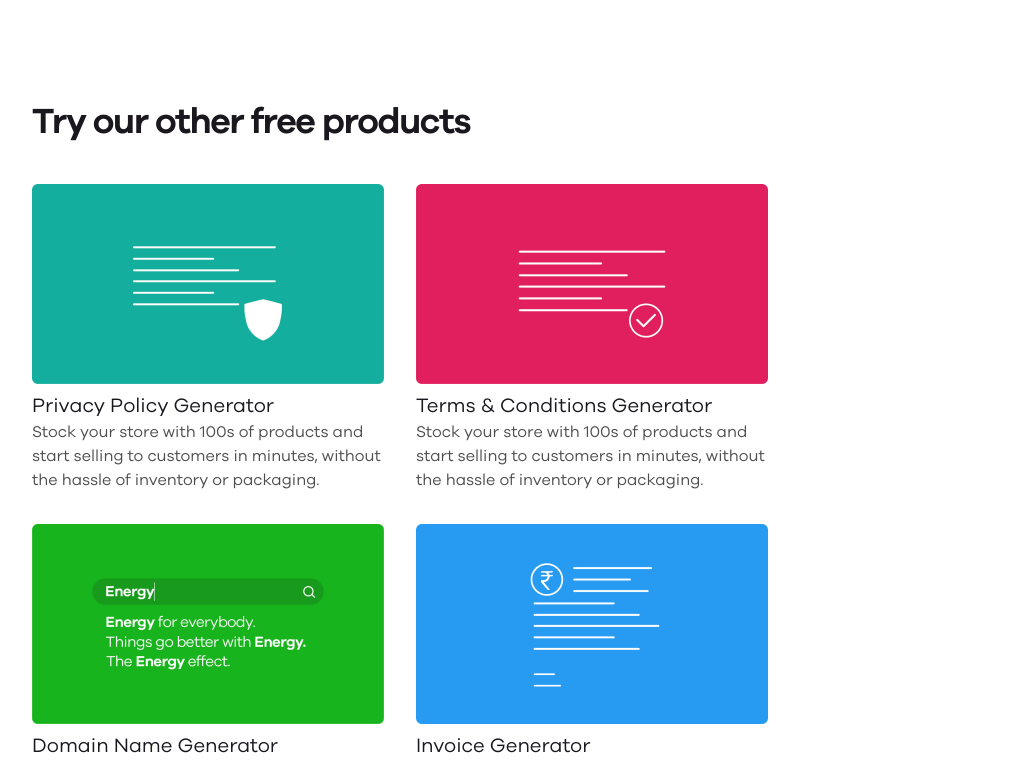
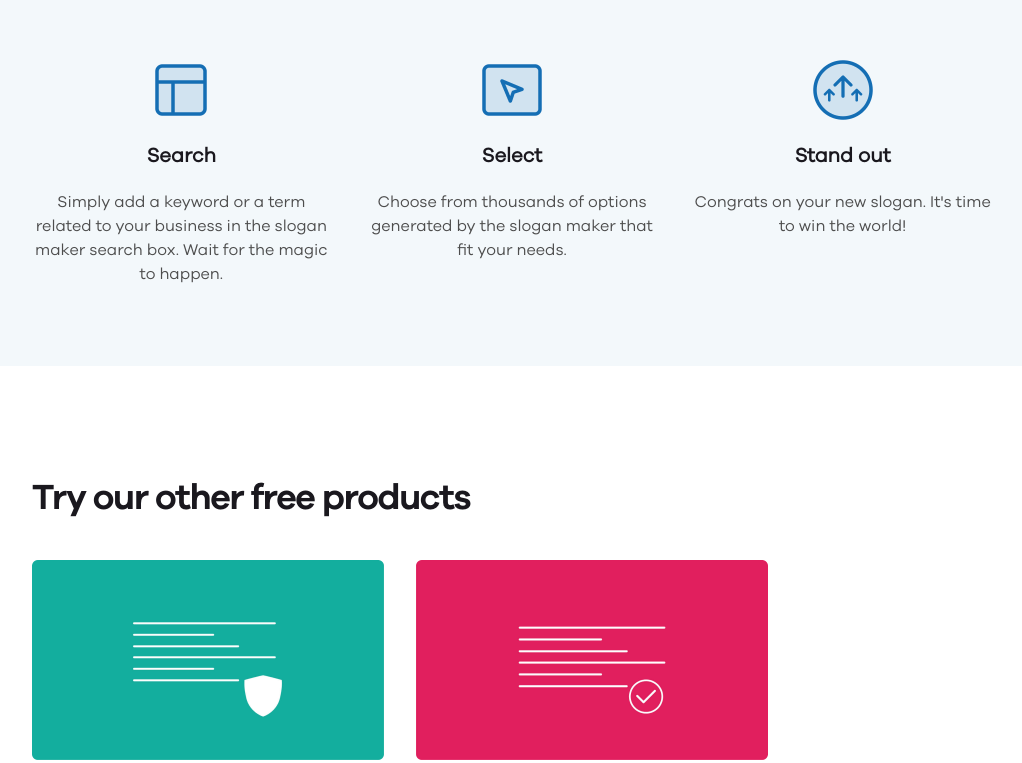
Before and after one commit to surbhi84/assingment-du, a React (Create React App) app: page / in a window 1280 px wide. Shown: the part 1654-2417 px from the top of the page, without its empty margins (128-1150 px from the left). Built offline with nearby package versions, Linux system fonts and the light colour scheme; the HTML template or start-up script is replaced by a standard one.

Commit message:
add: about section

```diff
--- a/src/App.js
+++ b/src/App.js
@@ -1,4 +1,5 @@
 import "./App.scss";
+import { About } from "./components/about/About";
 import { Header } from "./components/header/Header";
 import { Products } from "./components/otherProducts/Products";
 import { SloganMaker } from "./components/sloganMaker/SloganMaker";
@@ -9,8 +10,8 @@ const App = () => {
       <Header />
       <div className="main-content">
         <SloganMaker />
+        <About/>
         <Products />
-
       </div>
     </div>
   );
--- a/src/App.scss
+++ b/src/App.scss
@@ -1,6 +1,7 @@
 @import "./components/header/header.scss";
 @import "./components/sloganMaker/sloganMaker.scss";
 @import "./components/otherProducts/products.scss";
+@import "./components/about/about.scss";
 
 .main-content {
   position: absolute;
--- /dev/null
+++ b/src/components/about/About.js
@@ -0,0 +1,36 @@
+import React from "react";
+
+const aboutData = [
+  {
+    src: "/images/web/search.png",
+    alt: "search_slogan_png",
+    heading: "Search",
+    text: "Simply add a keyword or a term related to your business in the slogan maker search box. Wait for the magic to happen.",
+  },
+  {
+    src: "/images/web/select.png",
+    alt: "select_slogan_png",
+    heading: "Select",
+    text: "Choose from thousands of options generated by the slogan maker that fit your needs.",
+  },
+  {
+    src: "/images/web/standout.png",
+    alt: "standout_slogan_png",
+    heading: "Stand out",
+    text: "Congrats on your new slogan. It's time to win the world!",
+  },
+];
+
+export const About = () => {
+  return (
+    <div className="flex-row about-container">
+      {aboutData.map((item) => (
+        <div className='flex-column about-div'>
+          <img src={item.src} alt={item.alt} className='about-img' />
+          <h5 className='pr'>{item.heading}</h5>
+          <p className='gray-text'>{item.text}</p>
+        </div>
+      ))}
+    </div>
+  );
+};
--- /dev/null
+++ b/src/components/about/about.scss
@@ -0,0 +1,18 @@
+.about-container {
+  padding: 64px 160px;
+  justify-content: center;
+  gap: 32px;
+  background: rgba(20, 110, 180, 0.05);
+}
+
+.about-div {
+  align-items: center;
+  width: 352px;
+  text-align:center;
+}
+
+.about-img {
+  width: 72px;
+  height: 72px;
+  text-align: center;
+}
```
